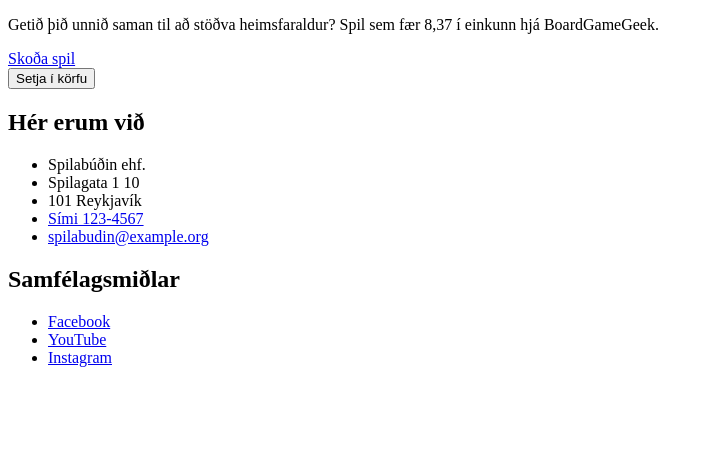
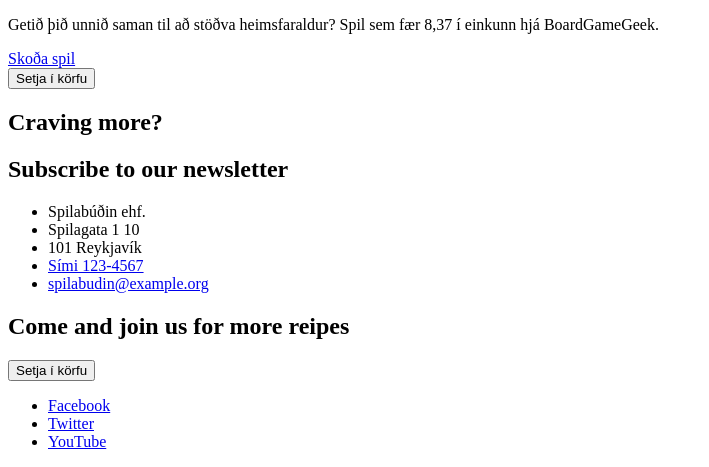
Before and after one commit to MonSteroids/vef1-2024-h1, a website: page index.html in a window 1280 px wide. Shown: the part 1201-1668 px from the top of the page, without its empty margins (0-709 px from the left). Before the commit the page ends 1584 px from the top, so only its background shows below. Drawn offline with Linux system fonts and the light colour scheme.

Commit message:
Smá aukabreytingar

```diff
--- a/index.html
+++ b/index.html
@@ -183,7 +183,8 @@
         <div class="content">
 
           <section>
-            <h2>Hér erum við</h2>
+            <h2>Craving more?</h2>
+            <h1>Subscribe to our newsletter</h1>
             <ul>
               <li>Spilabúðin ehf.</li>
               <li>Spilagata 1 10</li>
@@ -198,15 +199,19 @@
           </section>
 
           <section>
-            <h2>Samfélagsmiðlar</h2>
+            <h2>Come and join us for more reipes</h2>
+            <form method="post" action=".">
+              <input type="hidden" name="id" value="1" />
+              <button class="button">Setja í körfu</button>
+            </form>
             <ul>
               <li>
                 <a href="https://www.facebook.com/HaskoliIslands/">Facebook</a>
               </li>
-              <li><a href="https://www.youtube.com/user/HIvarp">YouTube</a></li>
+              <li><a href="https://www.youtube.com/user/HIvarp">Twitter</a></li>
               <li>
                 <a href="https://www.instagram.com/haskoli_islands/"
-                  >Instagram</a
+                  >YouTube</a
                 >
               </li>
             </ul>
```
